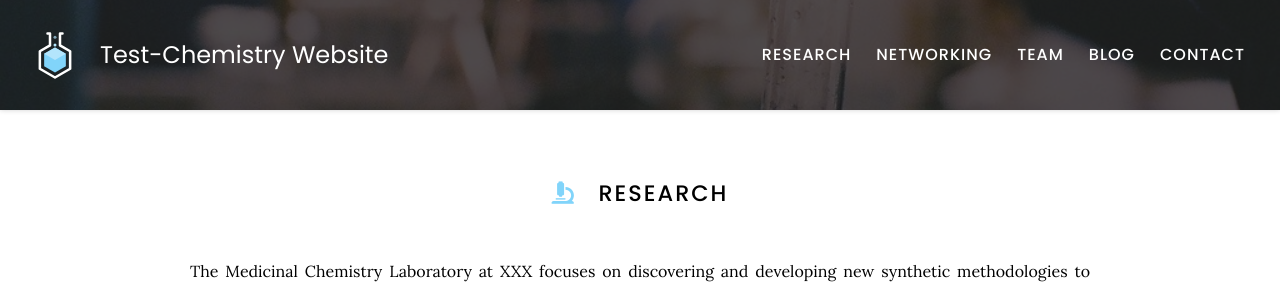
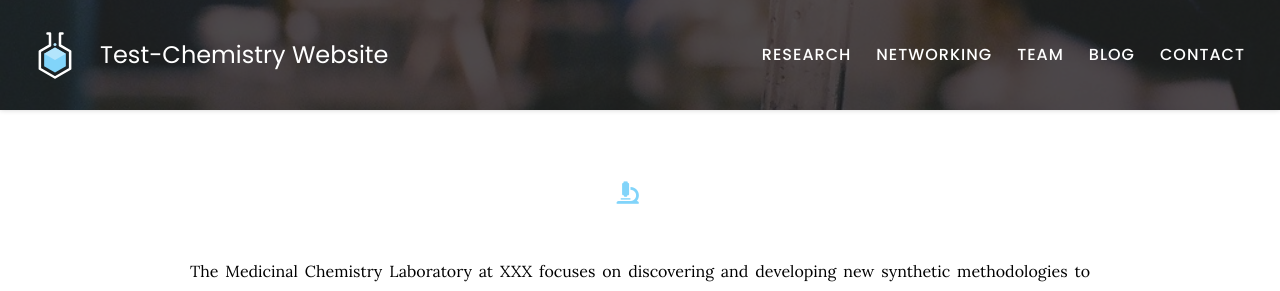
Before and after one commit to AurapatN/AurapatN-website, a Jekyll site: the page built from research/index.md, in a window 1280 px wide. Shown: the top 291 px of the page. Built offline with Jekyll 4.4.1, drawn with Linux system fonts in a browser that asks for light colours.

Commit message:
Update index.md

```diff
--- a/research/index.md
+++ b/research/index.md
@@ -5,7 +5,7 @@ nav:
   tooltip: Published works
 ---
 
-# <i class="fas fa-microscope"></i>Research
+# <i class="fas fa-microscope"></i>
 
 The Medicinal Chemistry Laboratory at XXX focuses on discovering and developing new synthetic methodologies to efficiently prepare pharmaceutically relevant molecules, especially those in the tetrahydroisoquinoline, cisplatin, indane, isobenzofuran, naphthalene, napthalacton, tetrazole, napthryridine, and carboline families. We investigate both the classical thermal conditions and the alternative photochemical/electrochemical pathways with the ultimate goal of harnessing the environmentally benign protocols in the preparation of small-molecule pharmaceuticals.
 
```
